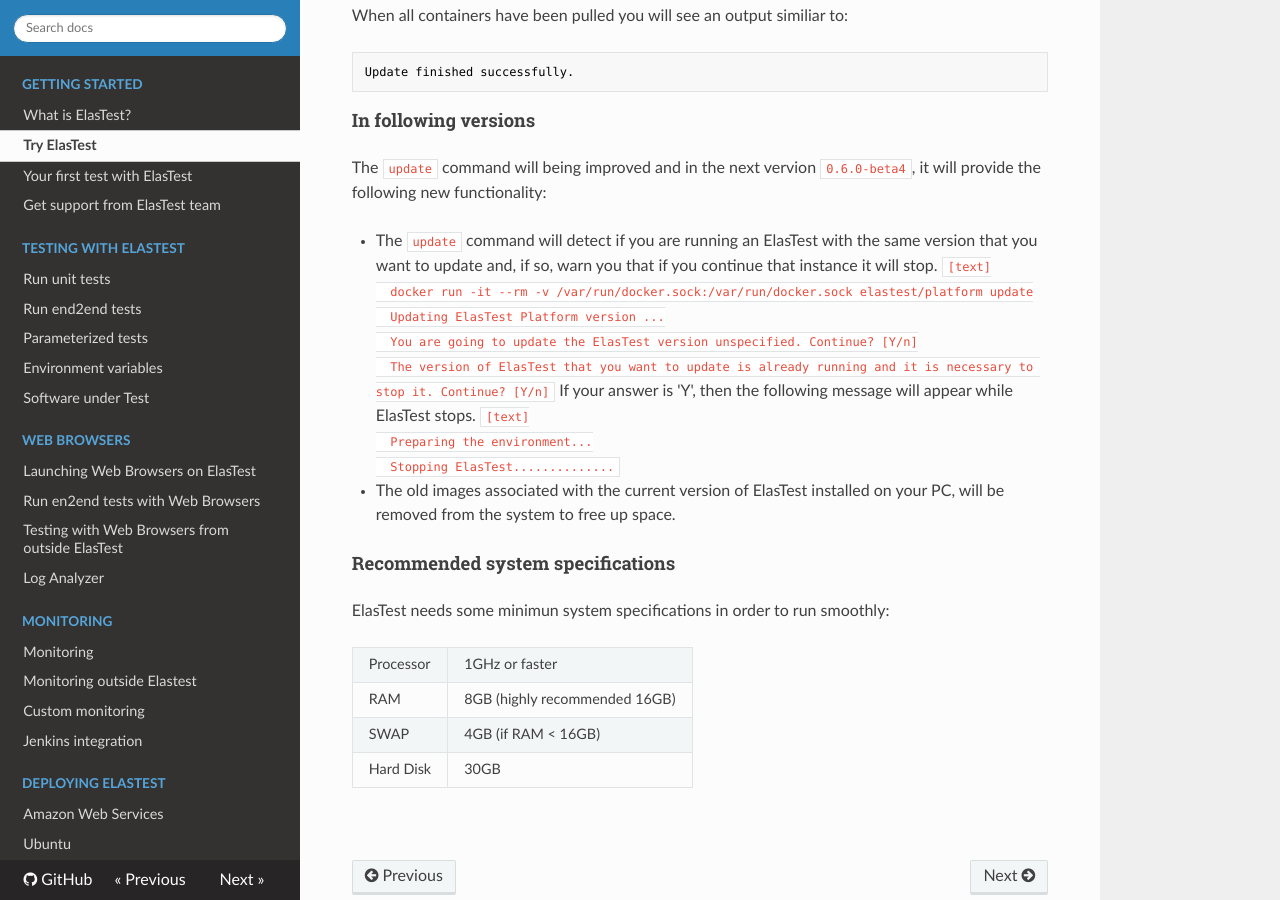
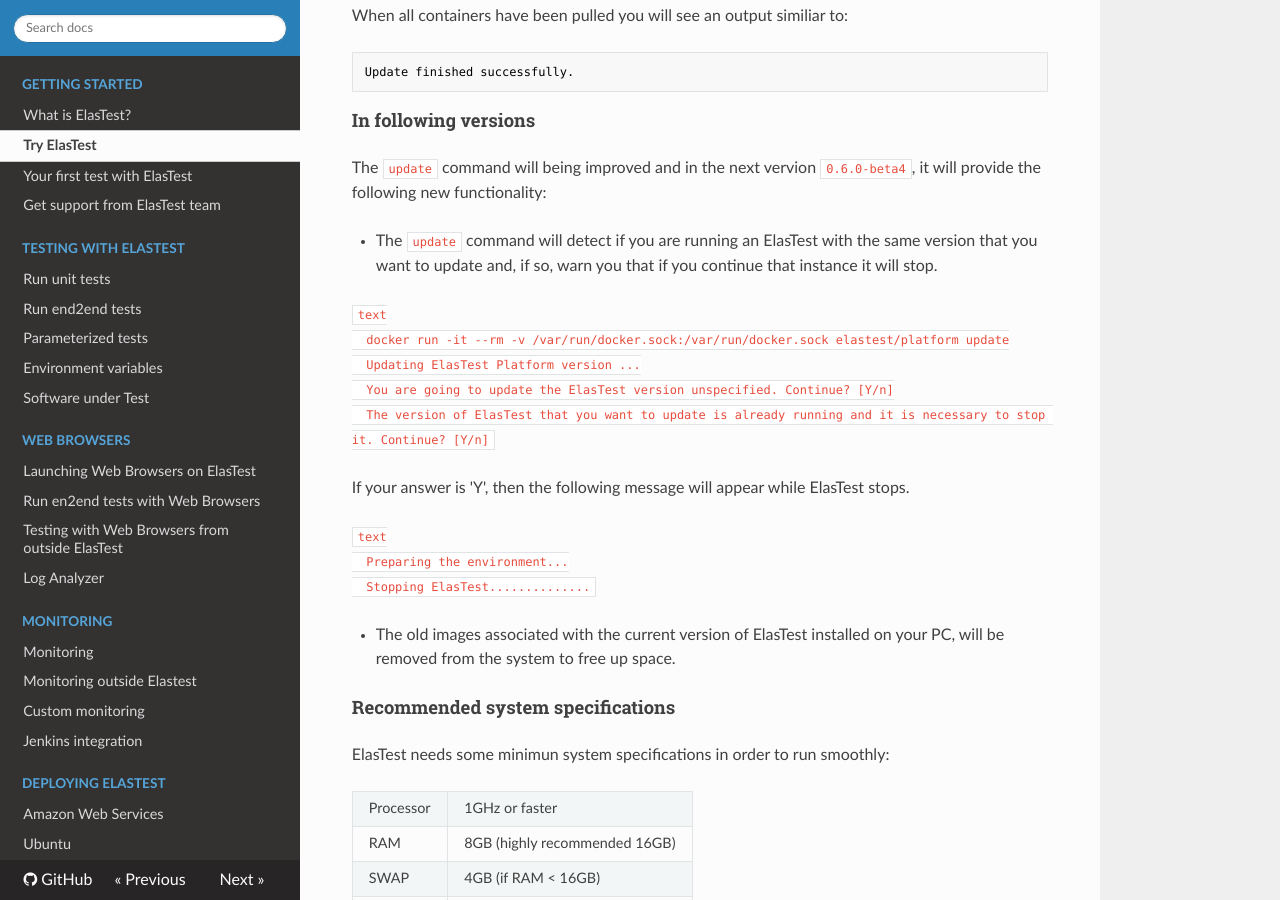
Before and after one commit to elastest/elastest.io-docs, an MkDocs documentation site: the page built from docs/try-elastest.md, in a window 1280 px wide and 900 px high, scrolled down 1634 px. Built offline with MkDocs 1.6.1, drawn with Linux system fonts in a browser that asks for light colours; nearby versions of some CDN libraries; old or Windows-style settings are respelled for this version of MkDocs.

Commit message:
Update the documentation of the "update" command

````diff
--- a/docs/try-elastest.md
+++ b/docs/try-elastest.md
@@ -85,17 +85,21 @@
 The `update` command will being improved and in the next vervion `0.6.0-beta4`, it will provide the following new functionality:
 
 * The `update` command will detect if you are running an ElasTest with the same version that you want to update and, if so, warn you that if you continue that instance it will stop.
-  ```[text]
+
+  ```text
   docker run -it --rm -v /var/run/docker.sock:/var/run/docker.sock elastest/platform update
   Updating ElasTest Platform version ...
   You are going to update the ElasTest version unspecified. Continue? [Y/n]
   The version of ElasTest that you want to update is already running and it is necessary to stop it. Continue? [Y/n]
   ```
+
   If your answer is 'Y', then the following message will appear while ElasTest stops.
-  ```[text]
+
+  ```text
   Preparing the environment...
   Stopping ElasTest..............
   ```
+
 * The old images associated with the current version of ElasTest installed on your PC, will be removed from the system to free up space.
 
 <h4 class="holder-subtitle link-top" id="system-specs">Recommended system specifications</h4>
````
